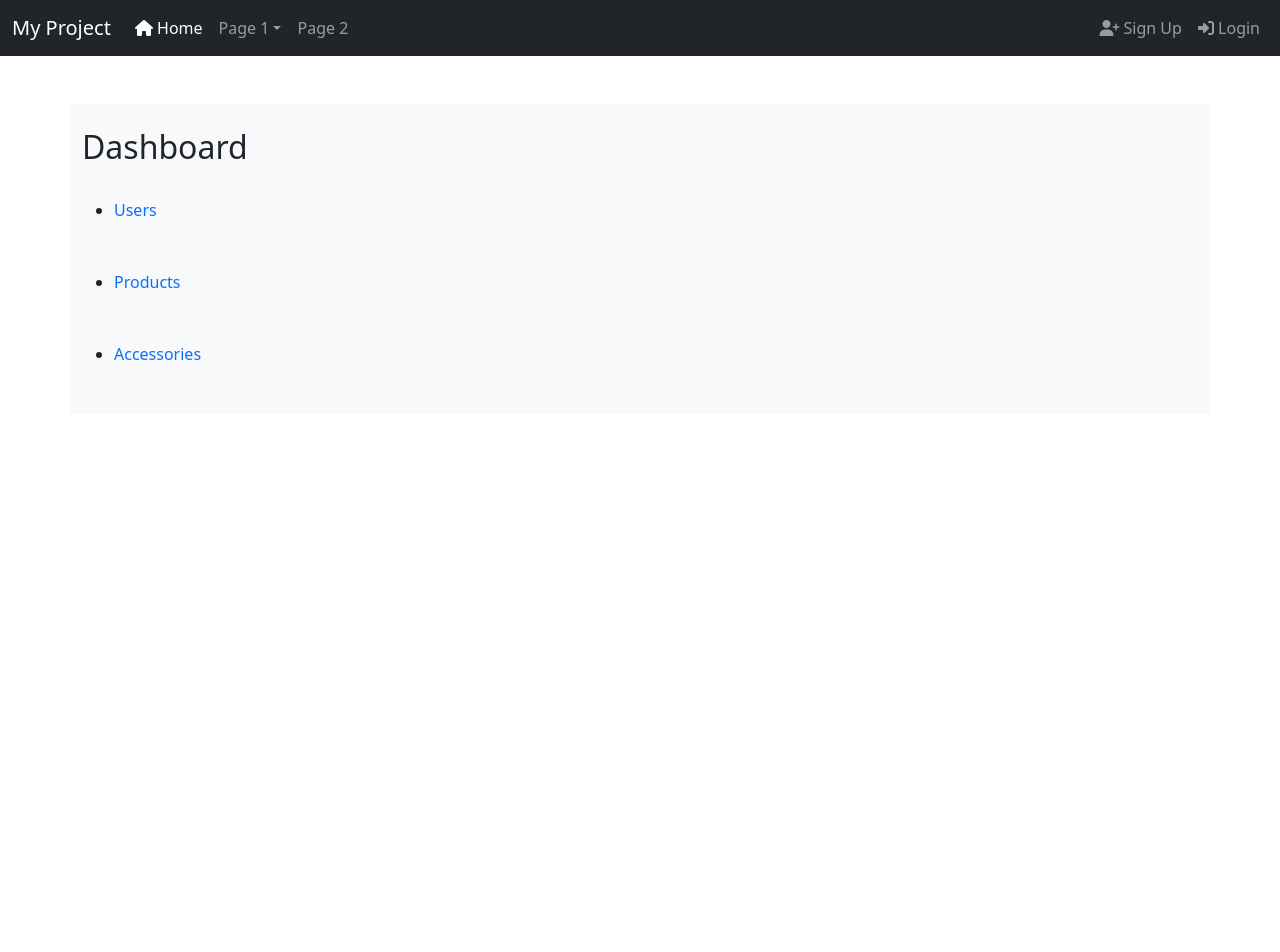
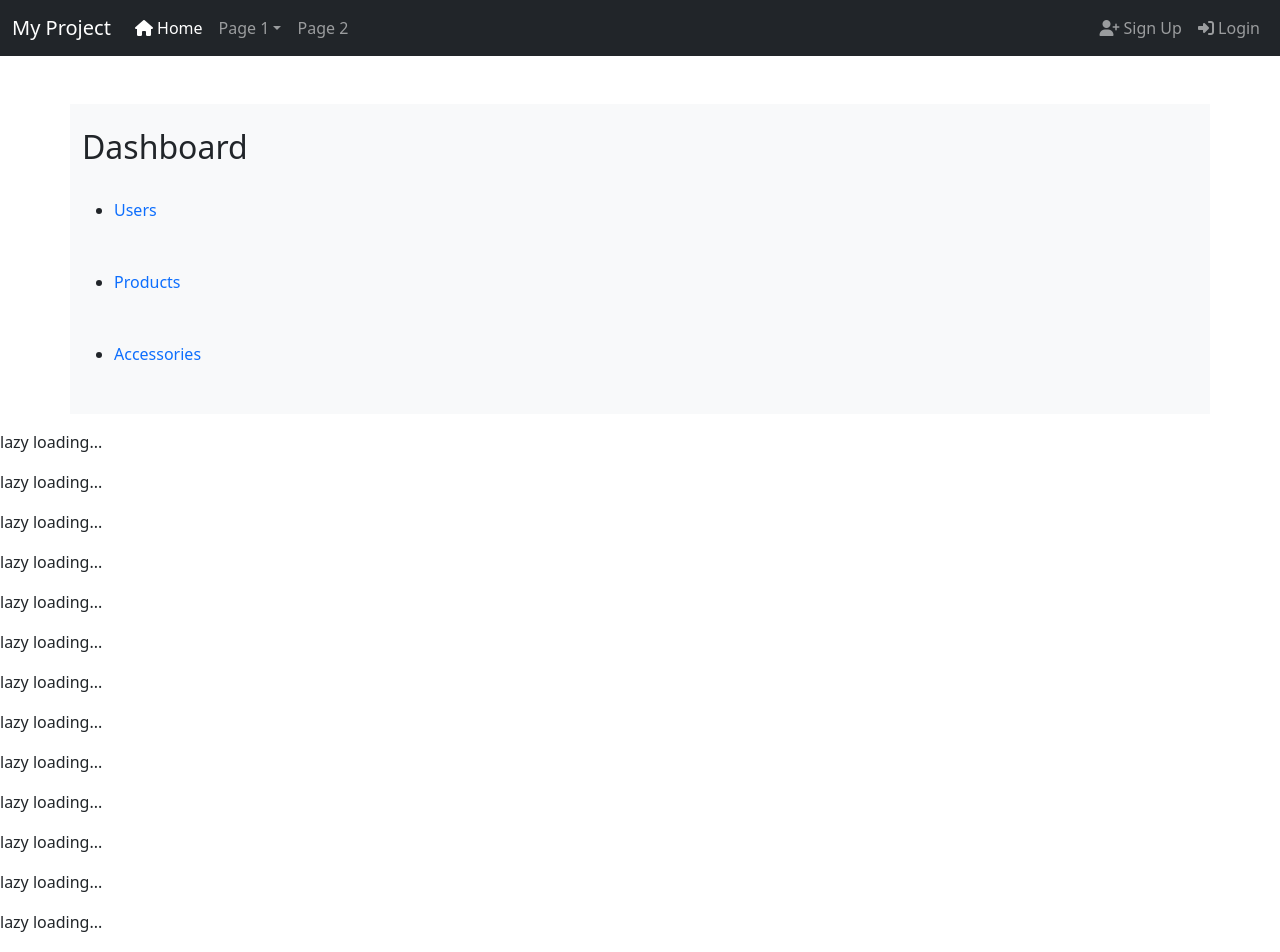
Before and after one commit to HirenParmar88/nextjs-crud, a Next.js app: page / in a window 1280 px wide. Shown: the top 952 px of the page. Before the commit the page ends 800 px from the top, so only its background shows below. Built offline with nearby package versions, Linux system fonts and the light colour scheme.

Commit message:
implement lazy loading

```diff
--- /dev/null
+++ b/src/app/lazyloading/page.js
@@ -0,0 +1,23 @@
+//src/app/lazyloading/page.js
+
+'use client';
+import dynamic from 'next/dynamic.js';
+import { Suspense } from 'react';
+
+// Dynamically import LazyLoading component
+const LazyLoading2= dynamic(()=> import('@/components/lazyloading/LazyLoading.jsx'),{
+    suspense: true, //enable support for suspense
+});
+
+function LazyLoadingPage(){
+
+    return(
+        <>
+            <Suspense fallback={<div>Loading...</div>}>
+                <LazyLoading2 />
+            </Suspense>
+
+        </>
+    )
+}
+export default LazyLoadingPage;
--- a/src/app/page.js
+++ b/src/app/page.js
@@ -2,10 +2,17 @@
 
 // src/app/page.js
 "use client";
-import React from "react";
+import React, { Suspense } from "react";
 import Link from "next/link";
 import "bootstrap/dist/css/bootstrap.min.css";
 import NavigationBar from "@/components/navigationBar/navigationBar.jsx";
+import dynamic from "next/dynamic";
+//import LazyLoadingPage from "./lazyloading/page";
+
+// Dynamically import LazyLoadingPage
+const LazyLoadingPage = dynamic(() => import('@/app/lazyloading/page.js'), {
+  suspense: false, // Enable Suspense
+});
 
 export default function Dashboard() {
 
@@ -51,7 +58,11 @@ export default function Dashboard() {
         </ul>
       </div>
 
-
+      <div>
+        <Suspense fallback={<div>loading dashboard content..</div>}>
+        <LazyLoadingPage />
+        </Suspense>
+      </div>
     </>
   );
 }
--- /dev/null
+++ b/src/components/lazyloading/LazyLoading.jsx
@@ -0,0 +1,15 @@
+// src/components/lazyloading/LazyLoading.jsx
+
+"use client"
+
+function LazyLoading(){
+
+    return(
+        <>
+            {Array.from({length: 20},(_, i)=>(
+                <p key={i}>lazy loading...</p>
+            ))}
+        </>
+    )
+}
+export default LazyLoading;
```
